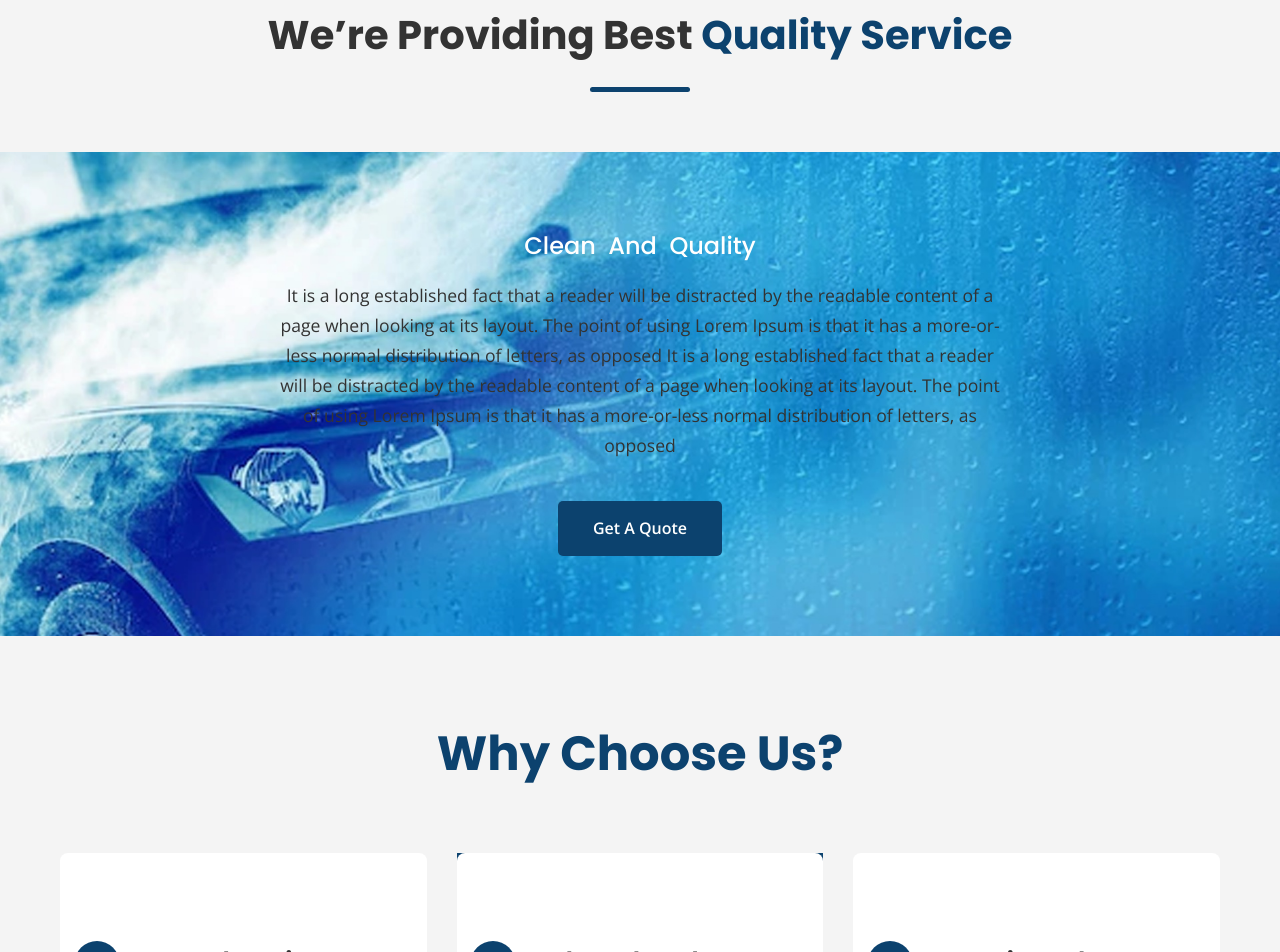
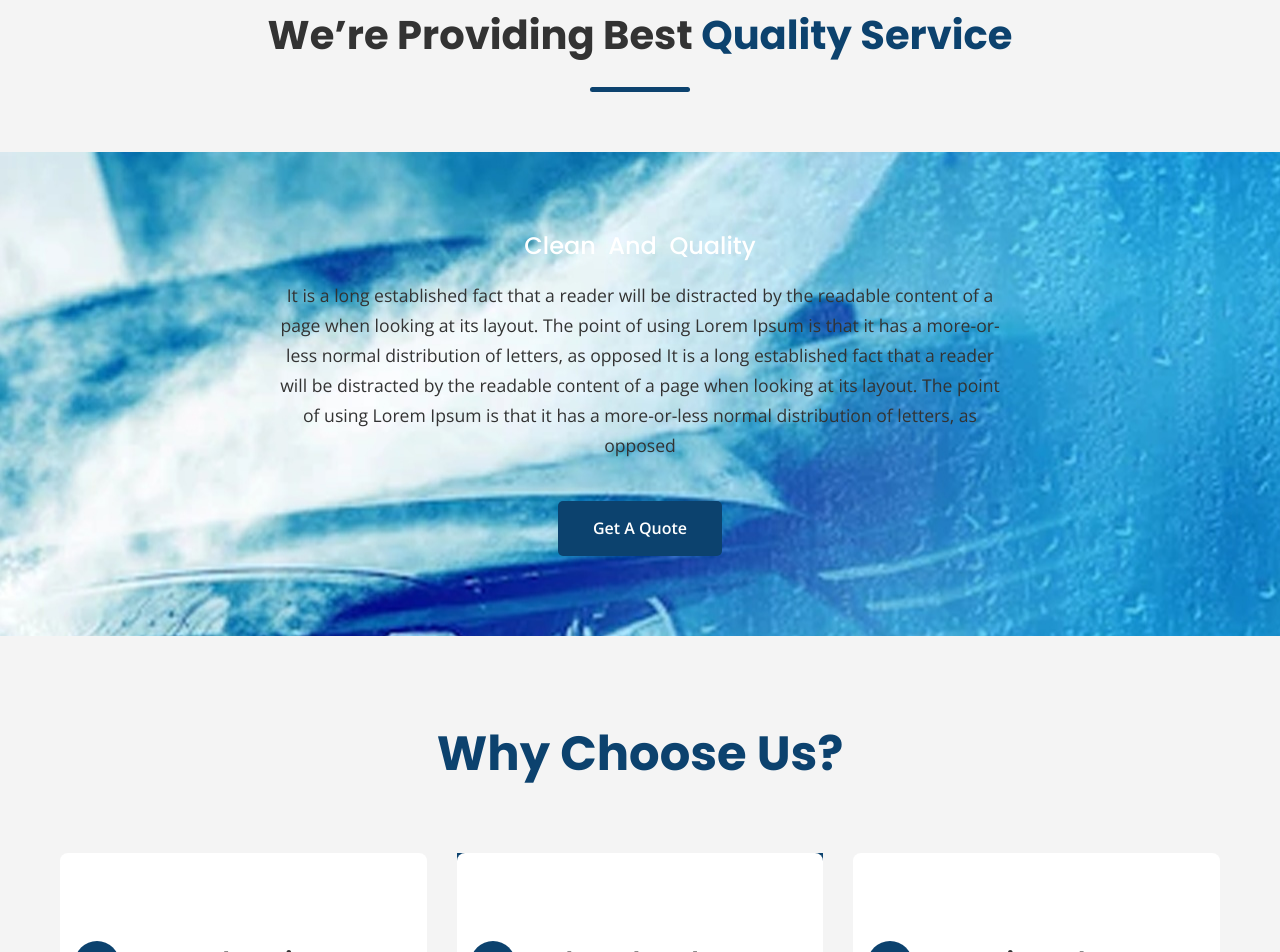
Before and after one commit to Bikram2515/Clean-Cars-Wash-PSD-to-html, a plain HTML site: page index.html in a window 1280 px wide. Shown: the part 1527-2479 px from the top of the page. Drawn offline with nearby package versions, Linux system fonts and the light colour scheme.

Commit message:
Update style.css

```diff
--- a/style.css
+++ b/style.css
@@ -321,7 +321,7 @@ ul {
     left: 0;
     width: 100%;
     height: 100%;
-    background: url('images/rectangle_8.jpg') no-repeat center center / cover;
+    background: url('images/rectangle_8.jpg');
     z-index: 1;
 }
 
```
